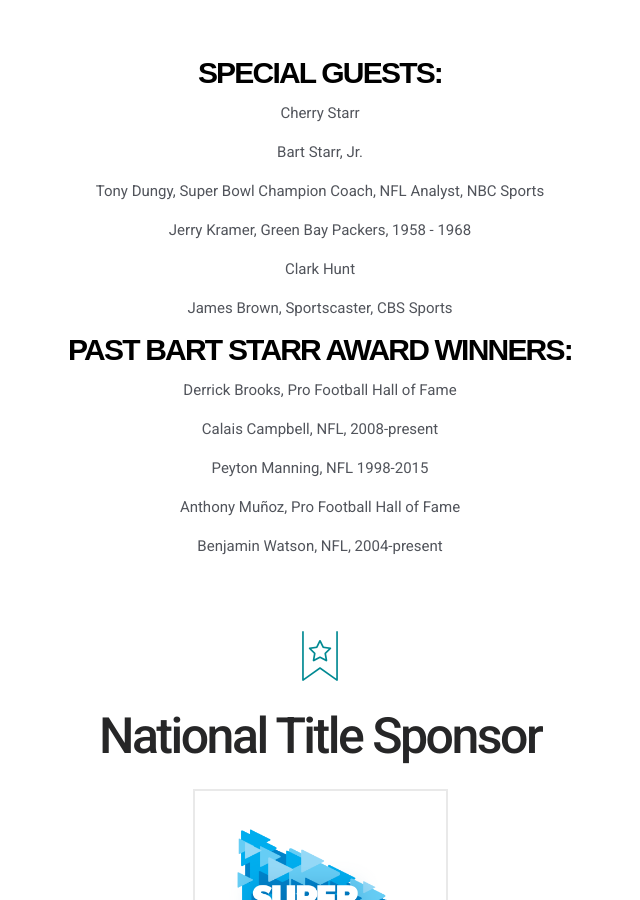
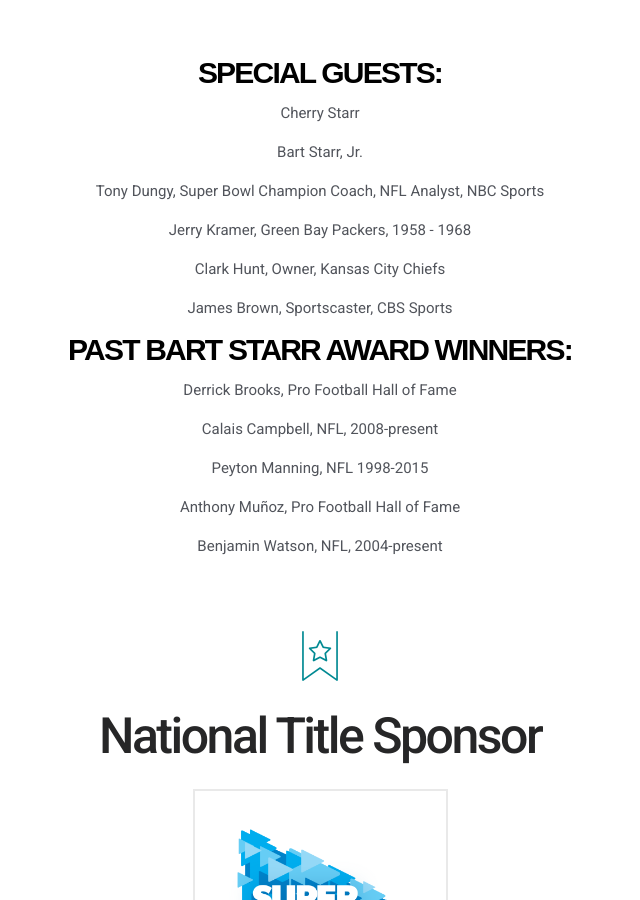
Before and after one commit to AIAUSA/Superbowl, a Jekyll site: the page built from index.md, in a window 1280 px wide and 900 px high, scrolled down 3710 px. Shown: the whole window, without its empty margins (320-960 px from the left). Built offline with Jekyll 4.4.1, drawn with Linux system fonts in a browser that asks for light colours; some web fonts are replaced; comment, search, counter and statistics services are not loaded.

Commit message:
Update from Forestry.io Kayla Jenerette updated index.md

```diff
--- a/index.md
+++ b/index.md
@@ -70,7 +70,7 @@
 
     Jerry Kramer, Green Bay Packers, 1958 - 1968
 
-    Clark Hunt
+    Clark Hunt, Owner, Kansas City Chiefs
 
     James Brown, Sportscaster, CBS Sports
 
```
